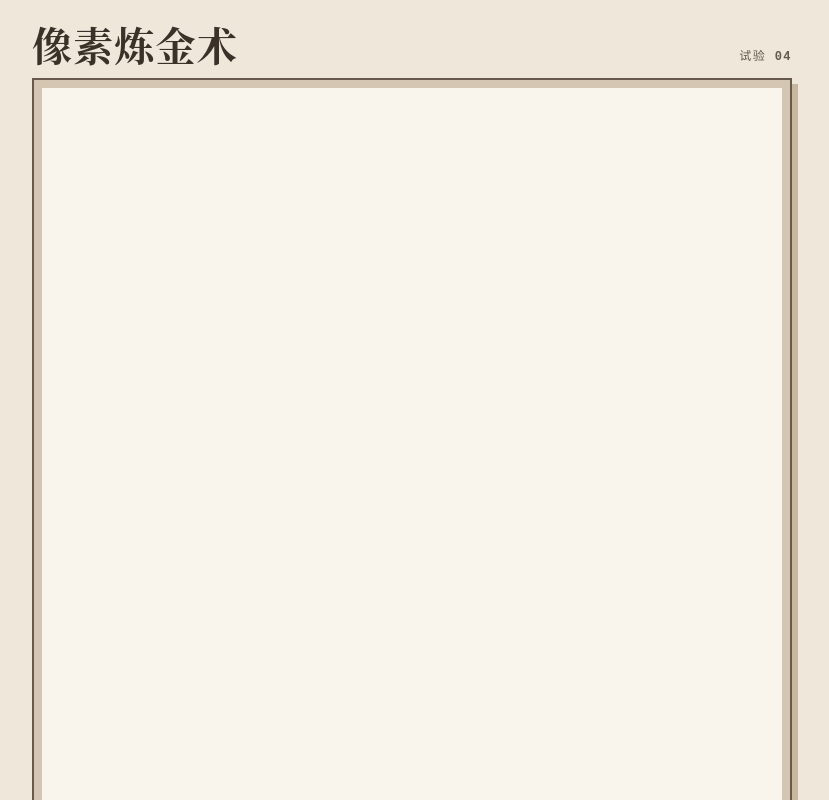
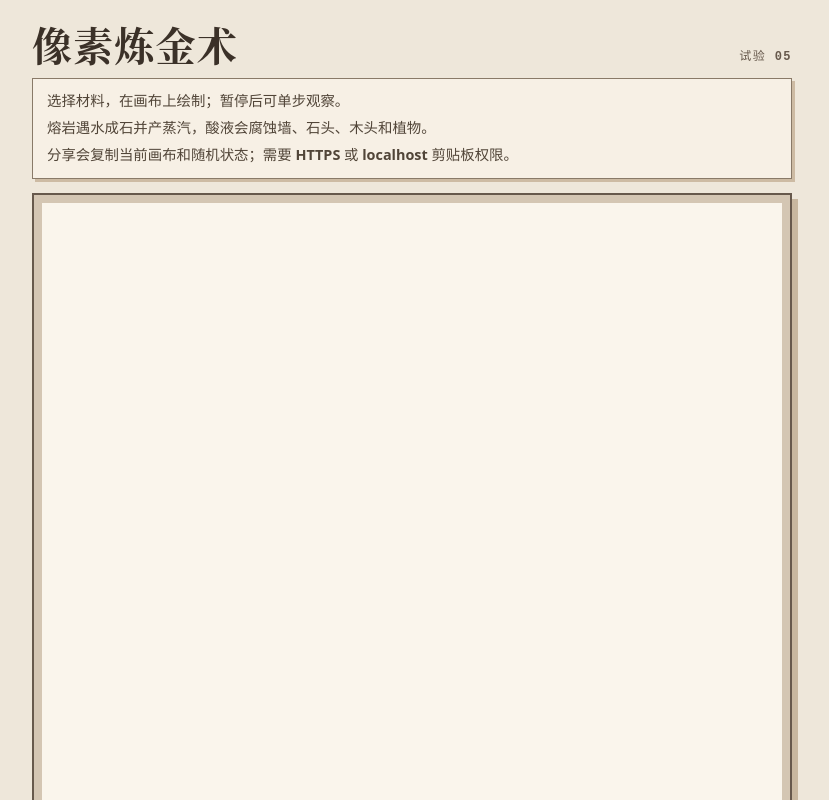
Before and after one commit to lmljk/pixel-alchemy, a React (Vite) app: page / in a window 1280 px wide. Shown: the top 800 px of the page, without its empty margins (228-1057 px from the left). Built offline with nearby package versions, Linux system fonts and the light colour scheme.

Commit message:
feat: add day five intro

```diff
--- a/src/App.tsx
+++ b/src/App.tsx
@@ -119,8 +119,14 @@ export function App() {
     <main className="app-shell">
       <header className="app-header">
         <h1>像素炼金术</h1>
-        <span className="experiment-label">试验 04</span>
+        <span className="experiment-label">试验 05</span>
       </header>
+
+      <section className="intro-card" aria-label="玩法说明">
+        <p>选择材料，在画布上绘制；暂停后可单步观察。</p>
+        <p>熔岩遇水成石并产蒸汽，酸液会腐蚀墙、石头、木头和植物。</p>
+        <p>分享会复制当前画布和随机状态；需要 HTTPS 或 localhost 剪贴板权限。</p>
+      </section>
 
       <section className="sandbox-frame" aria-label="沙盒实验区">
         <SandboxCanvas
--- a/src/styles.css
+++ b/src/styles.css
@@ -54,6 +54,22 @@ button {
   color: #67594c;
   font: 700 0.75rem/1.2 ui-monospace, monospace;
   letter-spacing: 0.12em;
+}
+
+.intro-card {
+  display: grid;
+  gap: 6px;
+  margin-bottom: 14px;
+  padding: 12px 14px;
+  border: 1px solid #897a68;
+  color: #514538;
+  background: #f7f0e5;
+  box-shadow: 3px 3px 0 #cdbba3;
+  font: 600 0.9rem/1.45 system-ui, sans-serif;
+}
+
+.intro-card p {
+  margin: 0;
 }
 
 .sandbox-frame {
@@ -192,6 +208,12 @@ button {
     align-items: flex-start;
   }
 
+  .intro-card {
+    margin-bottom: 10px;
+    padding: 10px;
+    font-size: 0.84rem;
+  }
+
   .sandbox-frame {
     padding: 5px;
     box-shadow: 4px 4px 0 #c8b79f;
```
Also changed, not shown: 1 other file (tests, documents, lock files or other folders).
